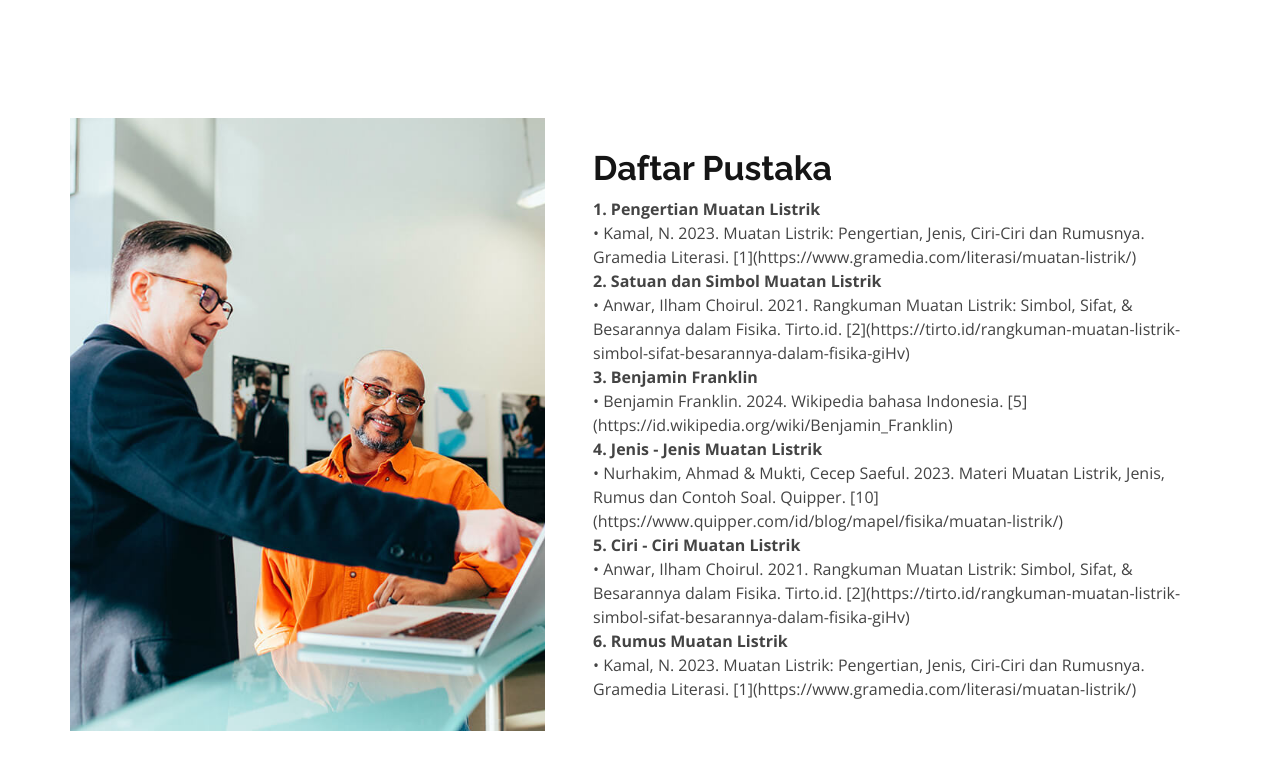
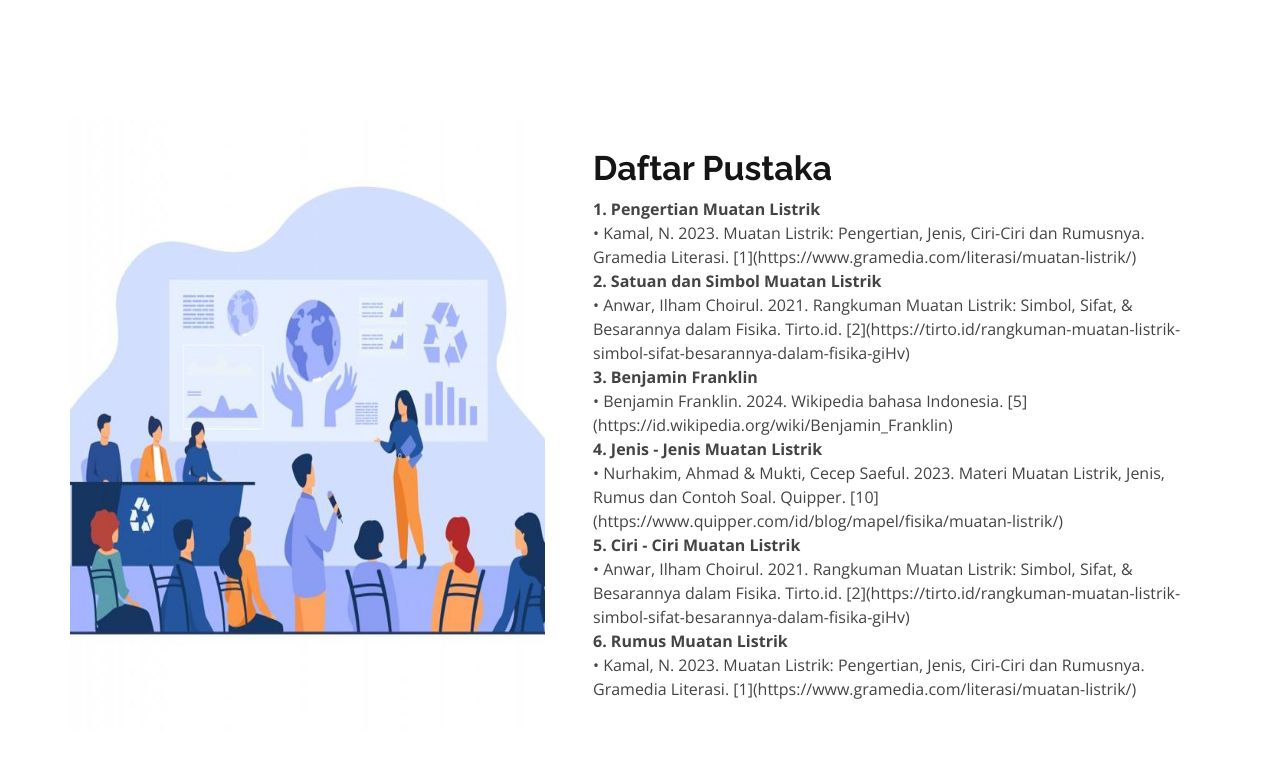
Before and after one commit to AdityoDarma/AdityoDarma.github.io, a plain HTML site: page index.html in a window 1280 px wide. Shown: the part 2940-3720 px from the top of the page. Drawn offline with nearby package versions, Linux system fonts and the light colour scheme.

Commit message:
bismillah bisa

```diff
--- a/assets/css/style.css
+++ b/assets/css/style.css
@@ -990,7 +990,7 @@ section {
 }
 
 .counts .image {
-  background: url("../img/counts-img.jpg") center center no-repeat;
+  background: url("../img/Ilustrasi_Kata_Penutup_Presentasi_resized_800x800.jpg") center center no-repeat;
   background-size: cover;
   min-height: 400px;
 }
```
Also changed, not shown: 3 other files.
